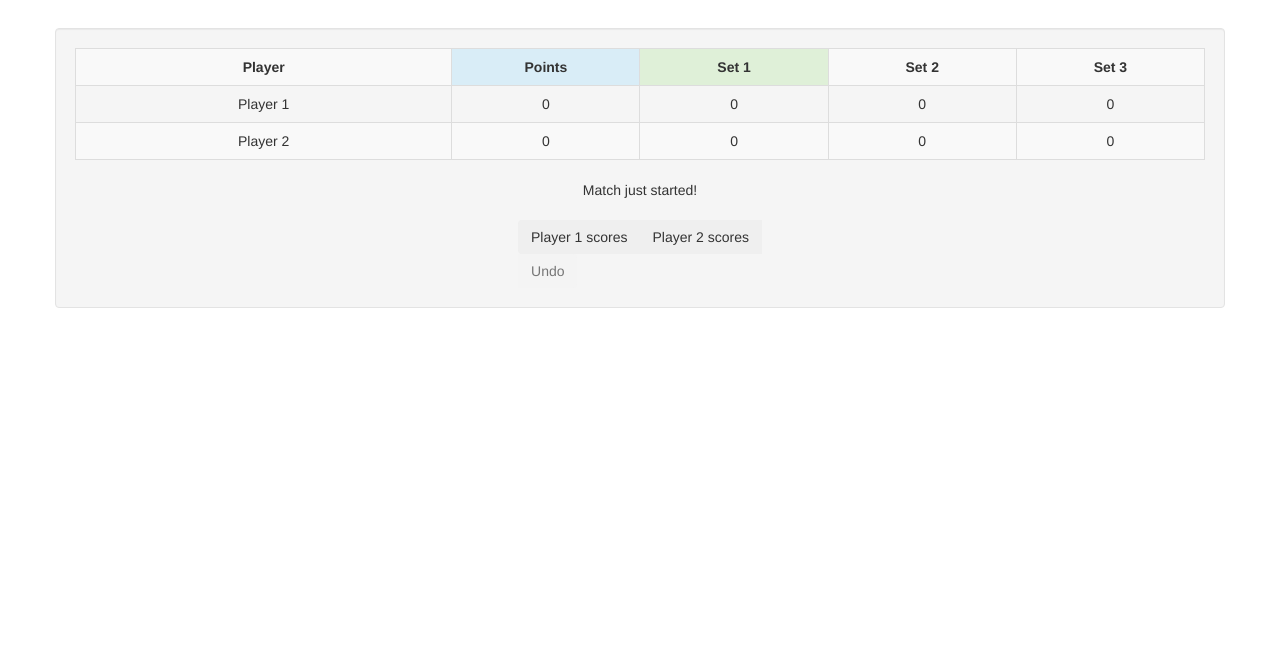
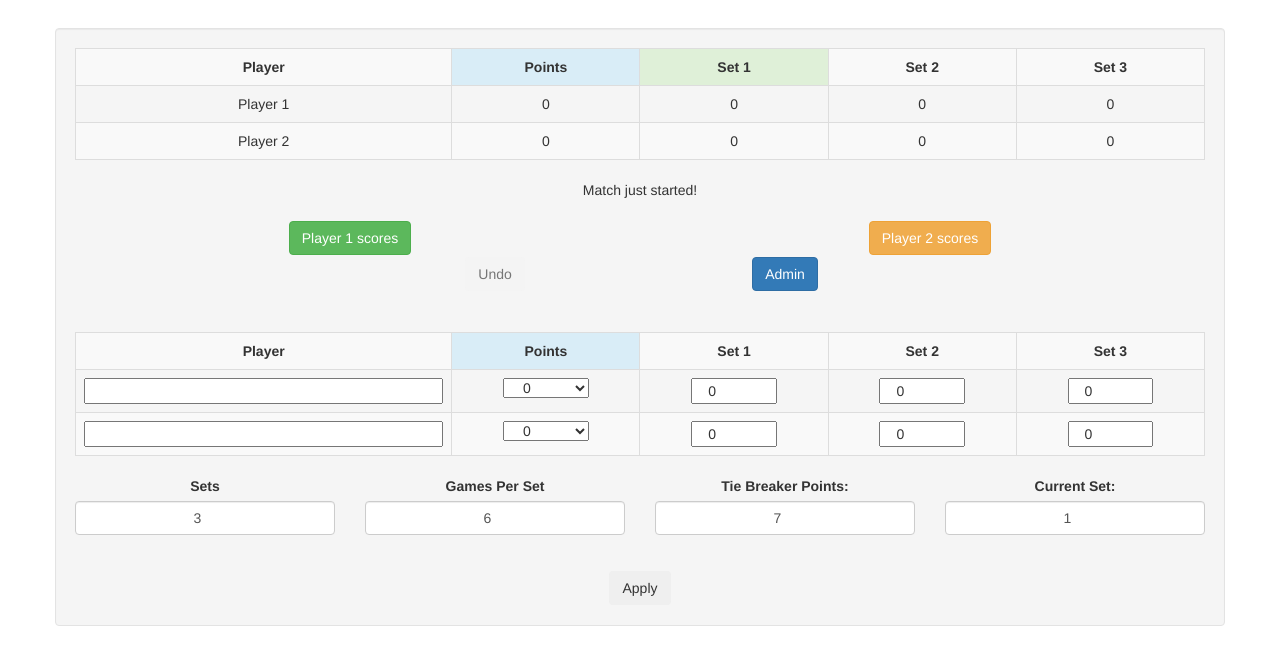
Before and after one commit to themetalfleece/tennis-score, a plain HTML site: page index.html in a window 1280 px wide. Drawn offline with nearby package versions, Linux system fonts and the light colour scheme.

Commit message:
add admin panel
most functionality, no validation checks yet

```diff
--- a/css/index.css
+++ b/css/index.css
@@ -1,4 +1,4 @@
-#scoreTable th, #scoreTable tr  {
+.centeredTable th, .centeredTable tr  {
 	text-align: center;
 }
 #scoreScreen  {
@@ -7,3 +7,9 @@
 .container {
 	margin-top: 2em;
 }
+.hidden {
+	display: none;
+}
+.btn {
+	margin: 1px;
+}
--- a/index.html
+++ b/index.html
@@ -17,7 +17,7 @@
 	<div class="container well" id = "scoreScreen">
 		<div>
 			<div class="table-responsive">
-				<table class="table table-striped table-bordered" id="scoreTable">
+				<table class="table table-striped table-bordered centeredTable" id="scoreTable">
 					<tbody>
 						<tr>
 							<th>Player</th>
@@ -46,14 +46,119 @@
 			</div>
 		</div>
 		<br>
-		<div class="text-center">
-			<div class="btn-group">
-				<button type="button" class="btn" id="p1scoresBtn"></button>
-				<button type="button" class="btn" id="p2scoresBtn"></button>
-				<br>
+		<div class="row">
+			<div class=" col-sm-6 col-xs-12">
+				<button type="button" class="btn btn-success" id="p1scoresBtn"></button>
+			</div>
+			<div class="col-sm-6 col-xs-12">
+				<button type="button" class="btn btn-warning" id="p2scoresBtn"></button>
+			</div>
+		</div>
+		<div class="row">
+			<div class="col-sm-3 col-sm-offset-3 col-xs-12">
 				<button type="button" class="btn" id="undoBtn" disabled>Undo</button>
 			</div>
+			<div class="col-sm-3 col-sm-6 col-xs-12">
+				<button type="button" class="btn btn-primary" id="adminBtn">Admin</button>
+			</div>
+		</div>
+
+		<br>
+		<br>
+		<div id="adminPanel" class="hidden2">
+			<div class="table-responsive">
+				<table class="table table-striped table-bordered centeredTable table" id="adminTable">
+					<tbody>
+						<tr>
+							<th>Player</th>
+							<th class="info">Points</th>
+							<th id="admin_set1head">Set 1</th>
+							<th id="admin_set2head">Set 2</th>
+							<th id="admin_set3head">Set 3</th>
+						</tr>
+						<tr>
+							<td class="col-md-2" id="admin_p1name">
+								<input type="text" class="col-xs-12" id="admin_p1nameInput" maxlength="46">
+							</td>
+							<td class="col-md-1" id="admin_p1points">
+								<select id="admin_p1pointsInput" class="col-md-6 col-md-offset-3">
+									<option value="0">0</option>
+									<option value="1">15</option>
+									<option value="2">30</option>
+									<option value="3">40</option>
+									<option value="4">AD</option>
+								</select>
+							</td>
+							<td class="col-md-1" id="admin_p1set1">
+								<input type="number" class="col-md-offset-3 col-md-6 col-xs-12" id="admin_p1set1Input" value=0 min=0>
+							</td>
+							<td class="col-md-1" id="admin_p1set2">
+								<input type="number" class="col-md-offset-3 col-md-6 col-xs-12" id="admin_p1set2Input" value=0 min=0>
+							</td>
+							<td class="col-md-1" id="admin_p1set3">
+								<input type="number" class="col-md-offset-3 col-md-6 col-xs-12" id="admin_p1set3Input" value=0 min=0>
+							</td>
+						</tr>
+						<tr>
+							<td class="col-md-2" id="admin_p2name">
+								<input type="text" class="col-xs-12" id="admin_p2nameInput" maxlength="46">
+							</td>
+							<td class="col-md-1" id="admin_p2points">
+								<select id="admin_p2pointsInput" class="col-md-6 col-md-offset-3">
+									<option value="0">0</option>
+									<option value="1">15</option>
+									<option value="2">30</option>
+									<option value="3">40</option>
+									<option value="4">AD</option>
+								</select>
+							</td>
+							<td class="col-md-1" id="admin_p2set1">
+								<input type="number" class="col-md-offset-3 col-md-6 col-xs-12" id="admin_p2set1Input" value=0 min=0>
+							</td>
+							<td class="col-md-1" id="admin_p2set2">
+								<input type="number" class="col-md-offset-3 col-md-6 col-xs-12" id="admin_p2set2Input" value=0 min=0>
+							</td>
+							<td class="col-md-1" id="admin_p2set3">
+								<input type="number" class="col-md-offset-3 col-md-6 col-xs-12" id="admin_p2set3Input" value=0 min=0>
+							</td>
+						</tr>
+					</tbody>
+				</table>
+			</div>
+
+			<form>
+				<div class="row">
+					<div class="form-group col-lg-3 col-sm-6 col-xs-12">
+						<label for="sets">Sets</label>
+						<input type="number" class="form-control text-center" id="sets" value=3 min=1>
+					</div>
+					<div class="form-group col-lg-3 col-sm-6 col-xs-12">
+						<label for="gamesPerSet">Games Per Set</label>
+						<input type="number" class="form-control text-center" id="gamesPerSet" value=6 min=1>
+					</div>
+					<div class="form-group col-lg-3 col-sm-6 col-xs-12">
+						<label for="tieBreakerPoints">Tie Breaker Points:</label>
+						<input type="number" class="form-control text-center" id="tieBreakerPoints" value=7 min=3>
+					</div>
+					<div class="form-group col-lg-3 col-sm-6 col-xs-12">
+						<label for="currentSet">Current Set:</label>
+						<input type="number" class="form-control text-center" id="currentSet" value=1 min=1>
+					</div>
+				</div>
+				<br>
+
+				<button type="button" class="btn" id="applyBtn">Apply</button>
+
+			</form>
 		</div>
 	</div>
 
+</form>
+
+<br>
+
+
+</div>
+</div>
+
 </body>
--- a/js/index.js
+++ b/js/index.js
@@ -18,16 +18,13 @@ $(document).ready(function(){
 
 		// user specified variables
 		var matchConfig = {
-			gamesPerSet: 3,
+			gamesPerSet: 6,
 			sets: 3,
 			tieBreakerPoints: 7,
 			players : ['Player 1', 'Player 2'],
 		}
 
-		$('#p1name').text(matchConfig.players[0]);
-		$('#p2name').text(matchConfig.players[1]);
-		$("#p1scoresBtn").text(matchConfig.players[0] + " scores");
-		$("#p2scoresBtn").text(matchConfig.players[1] + " scores");
+		drawConfig();
 
 		for (matchState.games=[]; matchState.games.push([0,0])<matchConfig.sets;)
 			;
@@ -52,6 +49,31 @@ $(document).ready(function(){
 		$("#undoBtn").click(function(){
 			restoreBackup();
 			$(this).prop('disabled', true);
+		});
+
+		$("#adminBtn").click(function(){
+			$("#adminPanel").toggleClass('hidden');
+			$(this).toggleClass('btn-primary');
+		});
+
+		$("#applyBtn").click(function(){
+			matchConfig.players[0] = $("#admin_p1nameInput").val();
+			matchConfig.players[1] = $("#admin_p2nameInput").val();
+			matchConfig.sets = $("#sets").val();
+			matchConfig.gamesPerSet = $("#gamesPerSet").val();
+			matchConfig.tieBreakerPoints = $("#tieBreakerPoints").val();
+			matchState.currentSet = $("#currentSet").val()-1;
+
+			matchState.points[0] = $("#admin_p1pointsInput").val();
+			matchState.points[1] = $("#admin_p2pointsInput").val();
+
+			for (var i=0; i<matchConfig.sets; i++){
+				matchState.games[i][0] = $("#admin_p1set"+parseInt(i+1)+"Input").val();
+				matchState.games[i][1] = $("#admin_p2set"+parseInt(i+1)+"Input").val();
+			}
+
+			drawConfig();
+			drawScores();
 		});
 
 		function backup() {
@@ -107,6 +129,13 @@ $(document).ready(function(){
 		}
 		function markSetAdd(set) {
 			$('#set'+set+'head').addClass('success');
+		}
+
+		function drawConfig() {
+			$('#p1name').text(matchConfig.players[0]);
+			$('#p2name').text(matchConfig.players[1]);
+			$("#p1scoresBtn").text(matchConfig.players[0] + " scores");
+			$("#p2scoresBtn").text(matchConfig.players[1] + " scores");
 		}
 
 		function playerScores(winningPlayer){
```
